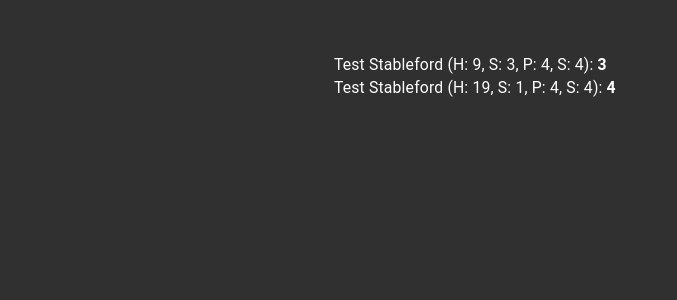
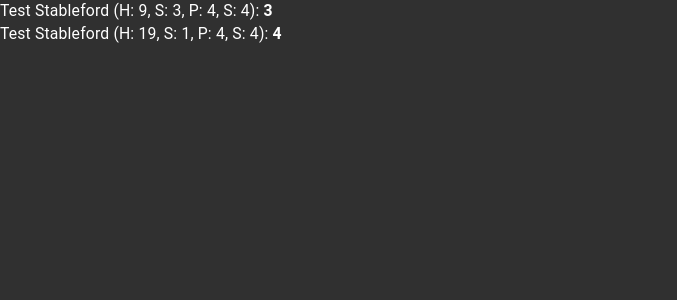
Before and after one commit to clarktozer/stableford-calculator, a Next.js app: page / in a window 1280 px wide. Shown: the top 300 px of the page, without its empty margins (0-677 px from the left). Built offline with nearby package versions, Linux system fonts and the light colour scheme.

Commit message:
remove bloat

```diff
--- a/components/layout.module.css
+++ /dev/null
@@ -1,5 +0,0 @@
-.container {
-    max-width: 36rem;
-    padding: 0 1rem;
-    margin: 3rem auto 6rem;
-}
--- a/components/layout.tsx
+++ /dev/null
@@ -1,23 +0,0 @@
-import Head from "next/head";
-import { FC } from "react";
-import styles from "./layout.module.css";
-
-export const siteTitle = "Stableford Calculator";
-
-export const Layout: FC = ({ children }) => (
-    <div className={styles.container}>
-        <Head>
-            <link rel="icon" href="/favicon.ico" />
-            <meta name="description" content={siteTitle} />
-            <meta
-                property="og:image"
-                content={`https://og-image.vercel.app/${encodeURI(
-                    siteTitle
-                )}.png?theme=light&md=0&fontSize=75px&images=https%3A%2F%2Fassets.zeit.co%2Fimage%2Fupload%2Ffront%2Fassets%2Fdesign%2Fnextjs-black-logo.svg`}
-            />
-            <meta name="og:title" content={siteTitle} />
-            <meta name="twitter:card" content="summary_large_image" />
-        </Head>
-        <main>{children}</main>
-    </div>
-);
--- a/pages/_app.tsx
+++ b/pages/_app.tsx
@@ -4,6 +4,8 @@ import { AppProps } from "next/app";
 import Head from "next/head";
 import React, { useEffect, useMemo } from "react";
 import "../styles/global.css";
+
+const siteTitle = "Stableford Calculator";
 
 export default function App({ Component, pageProps }: AppProps) {
     useEffect(() => {
@@ -30,6 +32,17 @@ export default function App({ Component, pageProps }: AppProps) {
                     name="viewport"
                     content="minimum-scale=1, initial-scale=1, width=device-width"
                 />
+                <link rel="icon" href="/favicon.ico" />
+                <meta name="description" content={siteTitle} />
+                <meta
+                    property="og:image"
+                    content={`https://og-image.vercel.app/${encodeURI(
+                        siteTitle
+                    )}.png?theme=light&md=0&fontSize=75px&images=https%3A%2F%2Fassets.zeit.co%2Fimage%2Fupload%2Ffront%2Fassets%2Fdesign%2Fnextjs-black-logo.svg`}
+                />
+                <meta name="og:title" content={siteTitle} />
+                <meta name="twitter:card" content="summary_large_image" />
+                <title>{siteTitle}</title>
             </Head>
             <ThemeProvider theme={theme}>
                 <CssBaseline />
--- a/pages/index.tsx
+++ b/pages/index.tsx
@@ -1,13 +1,7 @@
-import Head from "next/head";
 import React from "react";
-import { Layout, siteTitle } from "../components/layout";
 
 export default function Home() {
     return (
-        <Layout>
-            <Head>
-                <title>{siteTitle}</title>
-            </Head>
         <section>
             <div>
                 Test Stableford (H: 9, S: 3, P: 4, S: 4):{" "}
@@ -18,7 +12,6 @@ export default function Home() {
                 <b>{getStableford(19, 1, 4, 4)}</b>
             </div>
         </section>
-        </Layout>
     );
 }
 
```
Lines whose indentation alone changed are shown as unchanged.
